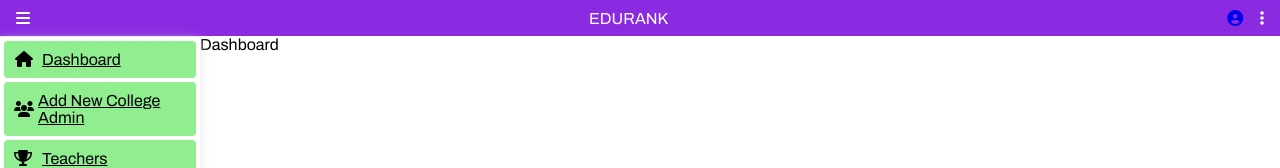
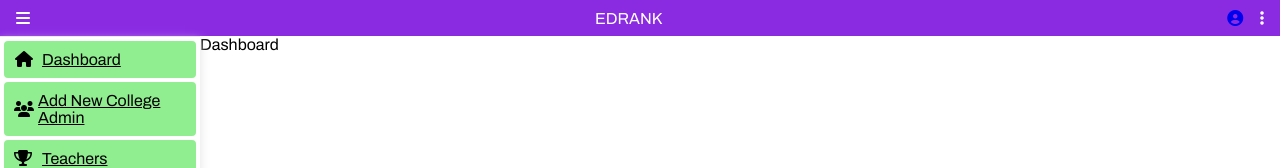
Before and after one commit to edrank/edrank_web, a React (Create React App) app: page /college-admin in a window 1280 px wide. Shown: the top 168 px of the page. Built offline with nearby package versions, Linux system fonts and the light colour scheme.

Commit message:
Edurank corrected to Edrank

```diff
--- a/public/index.html
+++ b/public/index.html
@@ -28,8 +28,8 @@
   <link rel="icon" type="image/png" sizes="16x16" href="%PUBLIC_URL%/favicon-16x16.png">
   <link rel="manifest" href="%PUBLIC_URL%/site.webmanifest">
   <link rel="mask-icon" href="%PUBLIC_URL%/safari-pinned-tab.svg" color="#5bbad5">
-  <meta name="apple-mobile-web-app-title" content="Edurank">
-  <meta name="application-name" content="Edurank">
+  <meta name="apple-mobile-web-app-title" content="Edrank">
+  <meta name="application-name" content="Edrank">
   <meta name="msapplication-TileColor" content="#da532c">
   <meta name="theme-color" content="#ffffff">
 
--- a/src/components/Navbar/Navbar.jsx
+++ b/src/components/Navbar/Navbar.jsx
@@ -7,7 +7,7 @@
 			<div className='navbar-main-burger-menu'>
 				<i className='fa-solid fa-bars'></i>
 			</div>
-			<div className='navbar-main-logo'>EDURANK</div>
+			<div className='navbar-main-logo'>EDRANK</div>
 			<div className='navbar-main-user-menu'>
 				<Link to='/profile'>
 					<i className='fa-solid fa-circle-user'></i>
```
Also changed, not shown: public/site.webmanifest.
